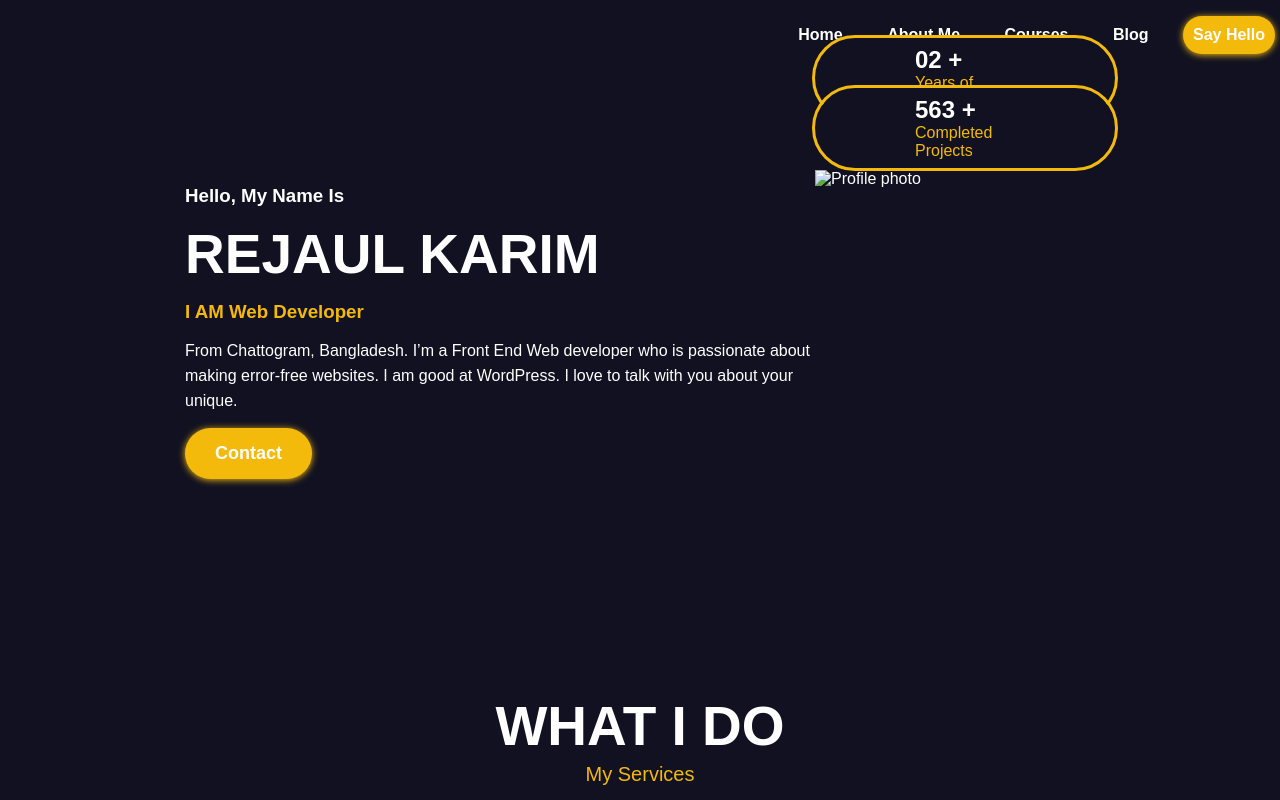
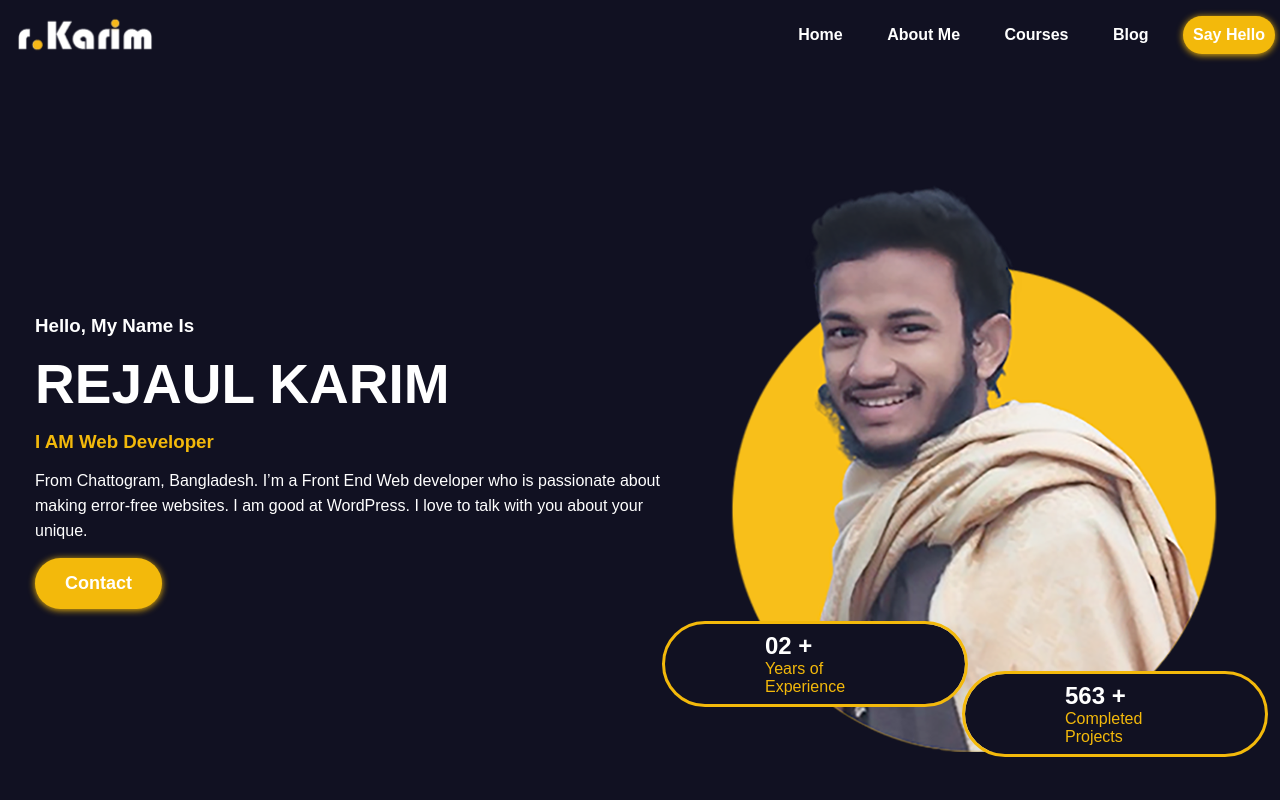
Before and after one commit to rejaul-raju/tryproject1, a plain HTML site: page index.html in a window 1280 px wide. Shown: the top 800 px of the page. Drawn offline with Linux system fonts and the light colour scheme; files whose address does not match are found by name.

Commit message:
index.html
Remove Img folder

```diff
--- a/index.html
+++ b/index.html
@@ -6,7 +6,7 @@
   <meta name="viewport" content="width=device-width, initial-scale=1.0">
   <title>Rejaul Karim</title>
   <link rel="stylesheet" href="style.css">
-  <link rel="shortcut icon" href="img/favicon.png" type="image/x-icon">
+  <link rel="shortcut icon" href="favicon.png" type="image/x-icon">
 
   <!-- Font awesame -->
   <link rel="stylesheet" href="https://cdnjs.cloudflare.com/ajax/libs/font-awesome/6.6.0/css/all.min.css"
@@ -17,7 +17,7 @@
 <body>
   <header>
     <div class="header-area">
-      <img src="img/logo.png" alt="">
+      <img src="logo.png" alt="">
       <div class="menu">
         <ul>
           <li><a href="#">Home</a></li>
@@ -44,7 +44,7 @@
             <button class="btn">Contact</button>
       </div>
       <div class="profile-pic">
-        <div class="photo"><img src="img/profile.png" alt="Profile photo"></div>
+        <div class="photo"><img src="profile.png" alt="Profile photo"></div>
         <!-- Experience & Project info -->
         <div class="exp-info one">
           <div></div>
```
